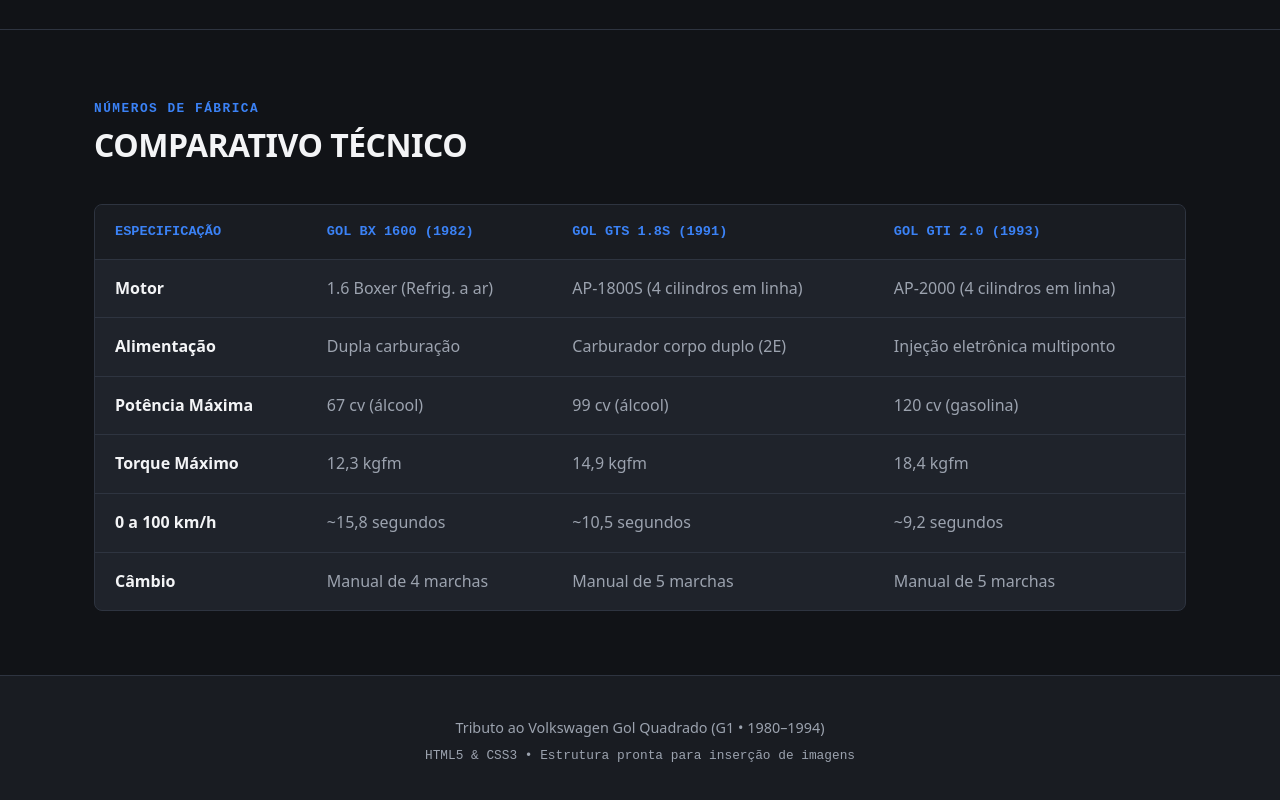
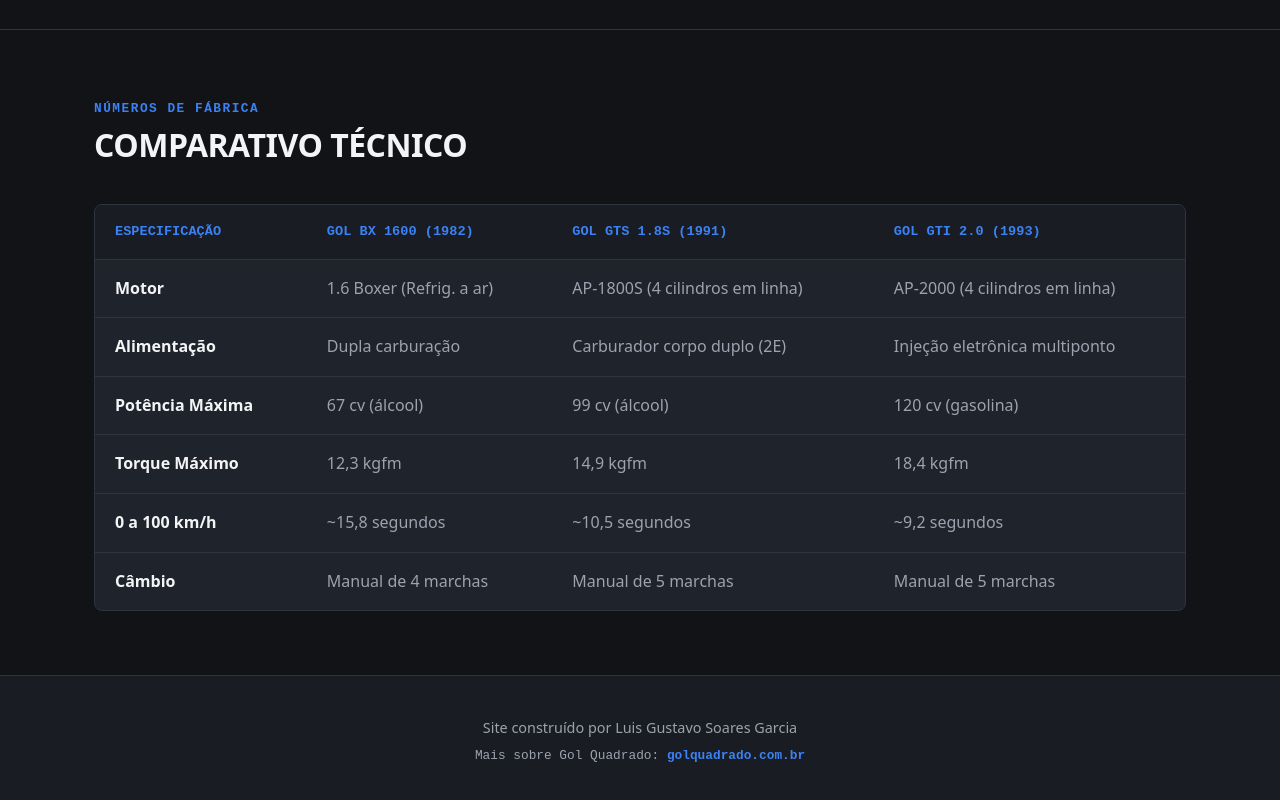
Before and after one commit to luisg-sgarcia/Avaliacao, a plain HTML site: page index.html in a window 1280 px wide. Shown: the part 2794-3594 px from the top of the page. Drawn offline with Linux system fonts and the light colour scheme.

Commit message:
Parte 3 - adicao no footer com informações de quem contruiu o site e de um site referencia

```diff
--- a/index.html
+++ b/index.html
@@ -386,6 +386,16 @@
         aspect-ratio: 16 / 9;
       }
     }
+
+    footer a {
+  color: var(--azul-destaque, #3b82f6);
+  text-decoration: none;
+  font-weight: 600;
+}
+
+footer a:hover {
+  text-decoration: underline;
+}
   </style>
 </head>
 <body>
@@ -615,10 +625,13 @@
 
 
   <!-- Rodapé -->
-  <footer>
-    <p>Tributo ao Volkswagen Gol Quadrado (G1 • 1980–1994)</p>
-    <p>HTML5 &amp; CSS3 • Estrutura pronta para inserção de imagens</p>
-  </footer>
+<footer>
+  <p>Site construído por Luis Gustavo Soares Garcia</p>
+  <p>
+    Mais sobre Gol Quadrado:
+    <a href="https://golquadrado.com.br/" target="_blank" rel="noopener noreferrer">golquadrado.com.br</a>
+  </p>
+</footer>
 
 </body>
 </html>
```
